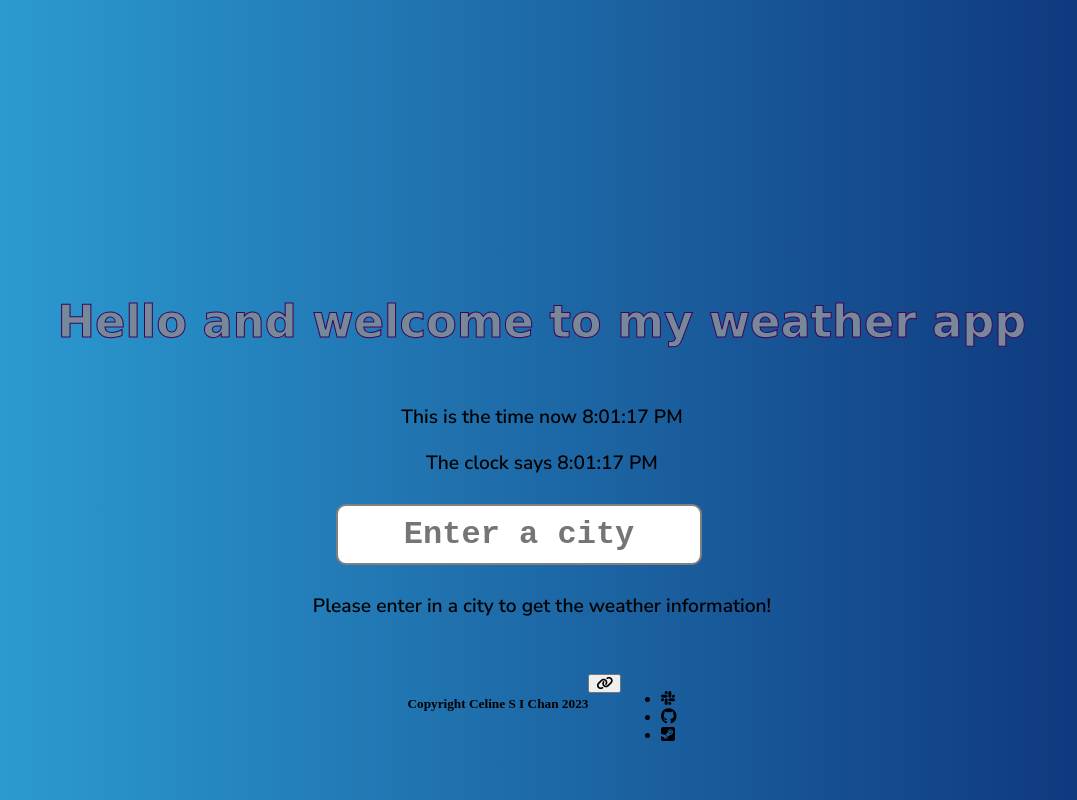
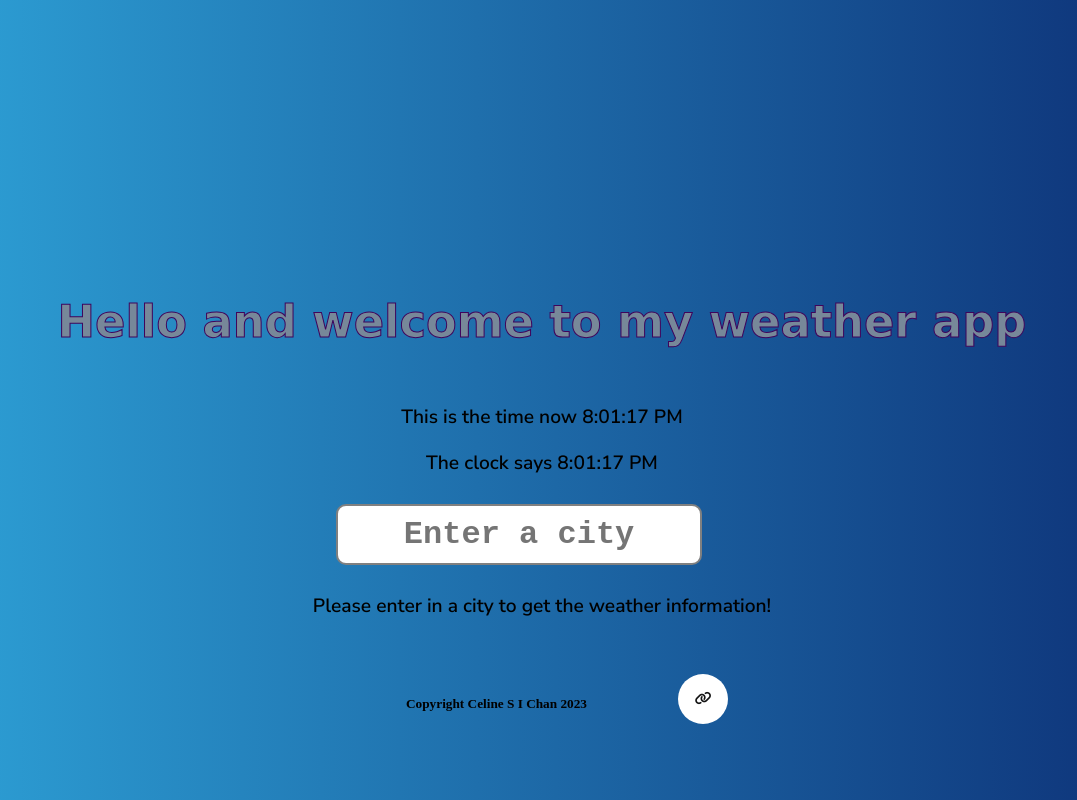
Before and after one commit to SICelineChan/weatherApp-with-React.js, a React (Create React App) app: page / in a window 1280 px wide. Shown: the top 800 px of the page, without its empty margins (98-1175 px from the left). Built offline with nearby package versions, Linux system fonts and the light colour scheme.

Commit message:
update: trying to resolve list of icons

```diff
--- a/src/components/Footer.jsx
+++ b/src/components/Footer.jsx
@@ -7,22 +7,46 @@ export default function Footer() {
   return (
     <div className="footer">
       <h5>Copyright Celine S I Chan {year} </h5>
-      <div className="wrapper">
-        <button>
+      <div className="bottom-container"></div>
+      <div
+        className="wrapper"
+        style={{ position: "relative" }}
+        onClick={() => setShowIcons((prev) => !prev)}
+      >
+        <button className="btn">
           <i class="fa-solid fa-link"></i>
         </button>
       </div>
-      <ul>
-        <li>
+      <div className={showIcons ? "show" : "noShow"}>
+        <ul className="list">
+          <li className="item">
             <i class="fa-brands fa-slack"></i>
           </li>
-        <li>
+          <li className="item">
             <i class="fa-brands fa-github"></i>
           </li>
-        <li>
+          <li className="item">
             <i class="fa-brands fa-square-steam"></i>
           </li>
         </ul>
       </div>
+      <style>
+        {`
+      .noShow {
+        display: none;
+      }
+      .show {
+        display: flex;
+        position: absolute;
+        right: 10%;
+        width: 10%;
+        height: 20vh;
+        background: none;
+        align-items: center;
+      }
+
+    `}
+      </style>
+    </div>
   );
 }
--- a/src/styles.css
+++ b/src/styles.css
@@ -7,6 +7,9 @@
   flex-direction: column;
   align-items: center;
   justify-content: center;
+}
+.bottom-container {
+  padding: 4% 5%;
 }
 .input {
   padding: 10px;
@@ -56,3 +59,63 @@ body {
   justify-content: center;
   margin: 3% 5% 3%;
 }
+.wrapper {
+  position: relative;
+}
+.wrapper :is(.btn, .link) {
+  display: inline-flex;
+  align-items: center;
+  justify-content: center;
+  width: 50px;
+  height: 50px;
+  background-color: #fff;
+  color: #151515;
+  border-radius: 50%;
+}
+.btn {
+  position: absolute;
+  border: none;
+  cursor: pointer;
+  z-index: 10;
+}
+.show .btn,
+.btn:hover {
+  outline: 3px solid #0561ee;
+  outline-offset: -4px;
+}
+.item {
+  position: relative;
+  list-style: none;
+  transition: transform 0.5s;
+  transition-delay: var(--d);
+}
+.wrapper.show .item:nth-child(1) {
+  transform: translateX(-65px);
+}
+.wrapper.show .item:nth-child(2) {
+  transform: translateY(-65px);
+}
+.wrapper.show .item:nth-child(3) {
+  transform: translateX(65px);
+}
+.link:hover {
+  color: #fff;
+  transition: background-color 0.5s;
+}
+.ig:hover {
+  background-image: radial-gradient(
+    circle at 30% 107%,
+    #fdf497 0%,
+    #fdf497 5%,
+    #fd5949 45%,
+    #d6249f 60%,
+    #285aeb 90%
+  );
+}
+.tw:hover {
+  background-color: #1da1f2;
+}
+.sc:hover {
+  background-color: #fffc00;
+  color: inherit;
+}
```
Lines whose indentation alone changed are shown as unchanged.
